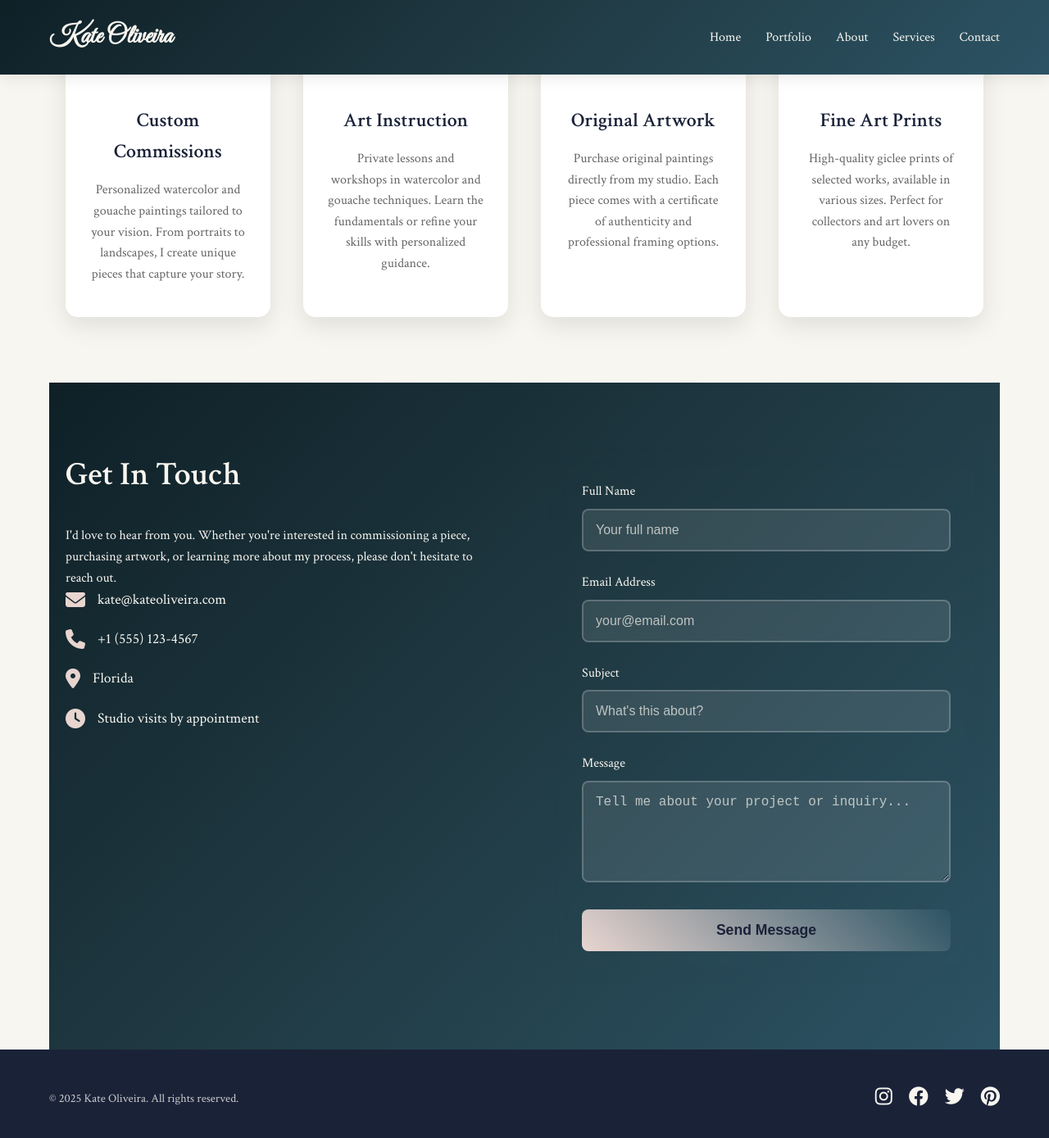
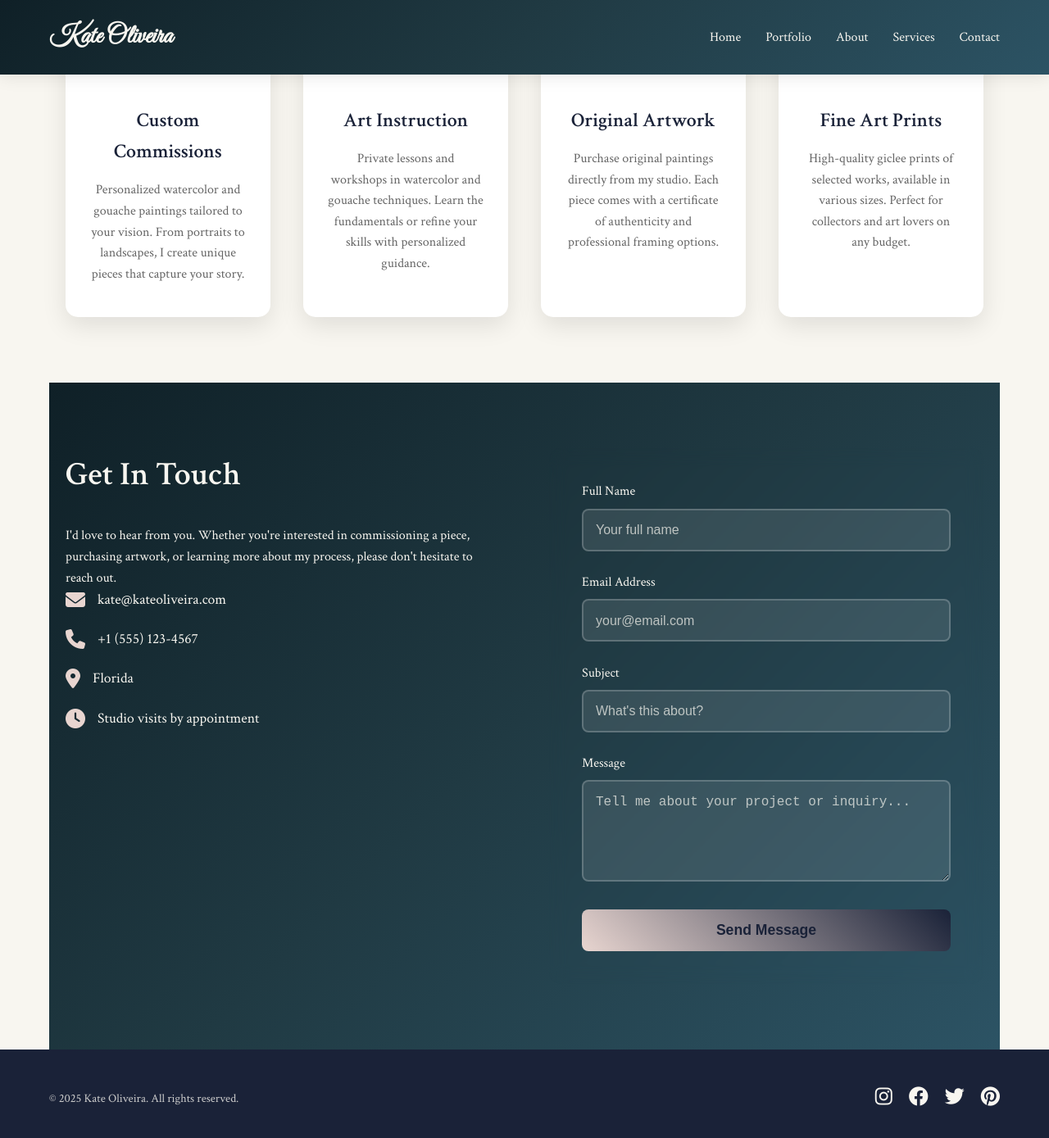
Before and after one commit to kate-olive-art/kate-olive-art.github.io, a Jekyll site: the page built from index.html, in a window 1280 px wide and 1400 px high, scrolled down 2672 px. Shown: the top 1389 px of the window at 82% size. Built offline with Jekyll 4.4.1, drawn with Linux system fonts in a browser that asks for light colours.

Commit message:
Update main.css

```diff
--- a/css/main.css
+++ b/css/main.css
@@ -393,7 +393,7 @@
         }
 
         .submit-btn {
-            background: linear-gradient(45deg, var(--soft-pink), var(--dark-cyan));
+            background: linear-gradient(45deg, var(--soft-pink), var(--deep-navy));
             color: var(--deep-navy);
             padding: 15px 40px;
             border: none;
```
